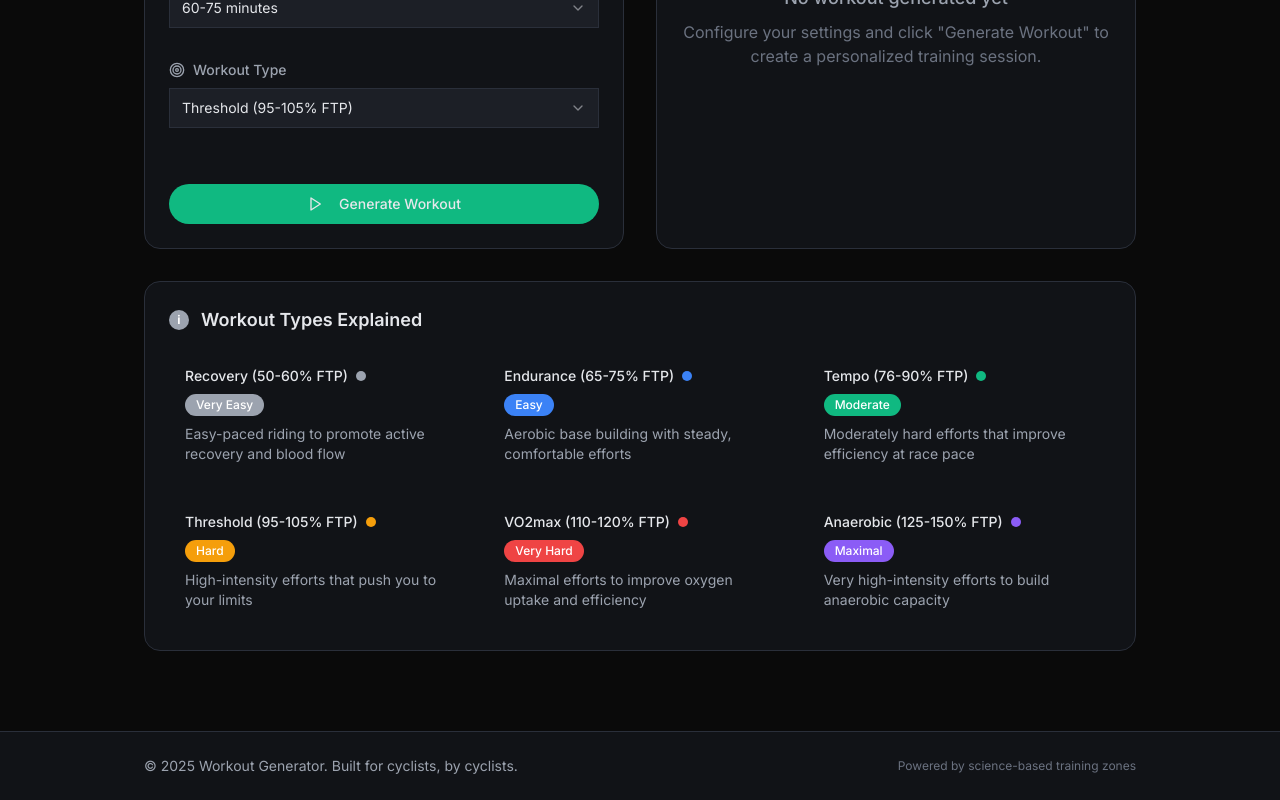
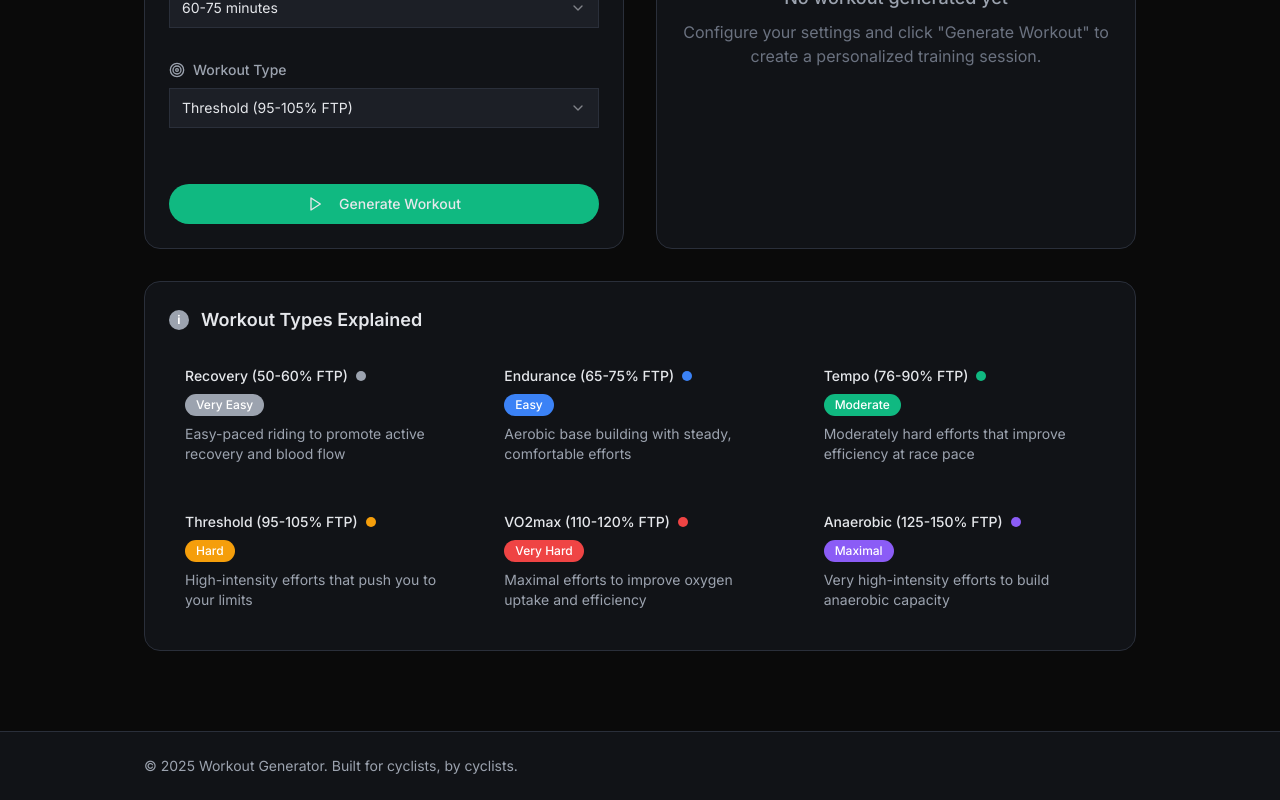
Before and after one commit to giulioGranata/WorkoutBuilder, a React (Vite) app: page / in a window 1280 px wide. Shown: the part 358-1158 px from the top of the page. Built offline with nearby package versions, Linux system fonts and the light colour scheme.

Commit message:
refactor: update footer layout in App component for improved alignment and remove unused elements

```diff
--- a/src/App.tsx
+++ b/src/App.tsx
@@ -59,15 +59,10 @@
           {/* Footer */}
           <footer className="border-t border-[--border] bg-[--card] mt-12">
             <div className="max-w-5xl mx-auto px-4 py-6">
-              <div className="flex flex-col sm:flex-row justify-between items-center">
+              <div className="flex flex-col sm:flex-row justify-start items-center">
                 <div className="text-[--text-secondary] text-sm mb-4 sm:mb-0">
                   © {new Date().getFullYear()} Workout Generator. Built for
                   cyclists, by cyclists.
-                </div>
-                <div className="flex items-center space-x-4">
-                  <span className="text-[--text-tertiary] text-xs">
-                    Powered by science-based training zones
-                  </span>
                 </div>
               </div>
             </div>
```
